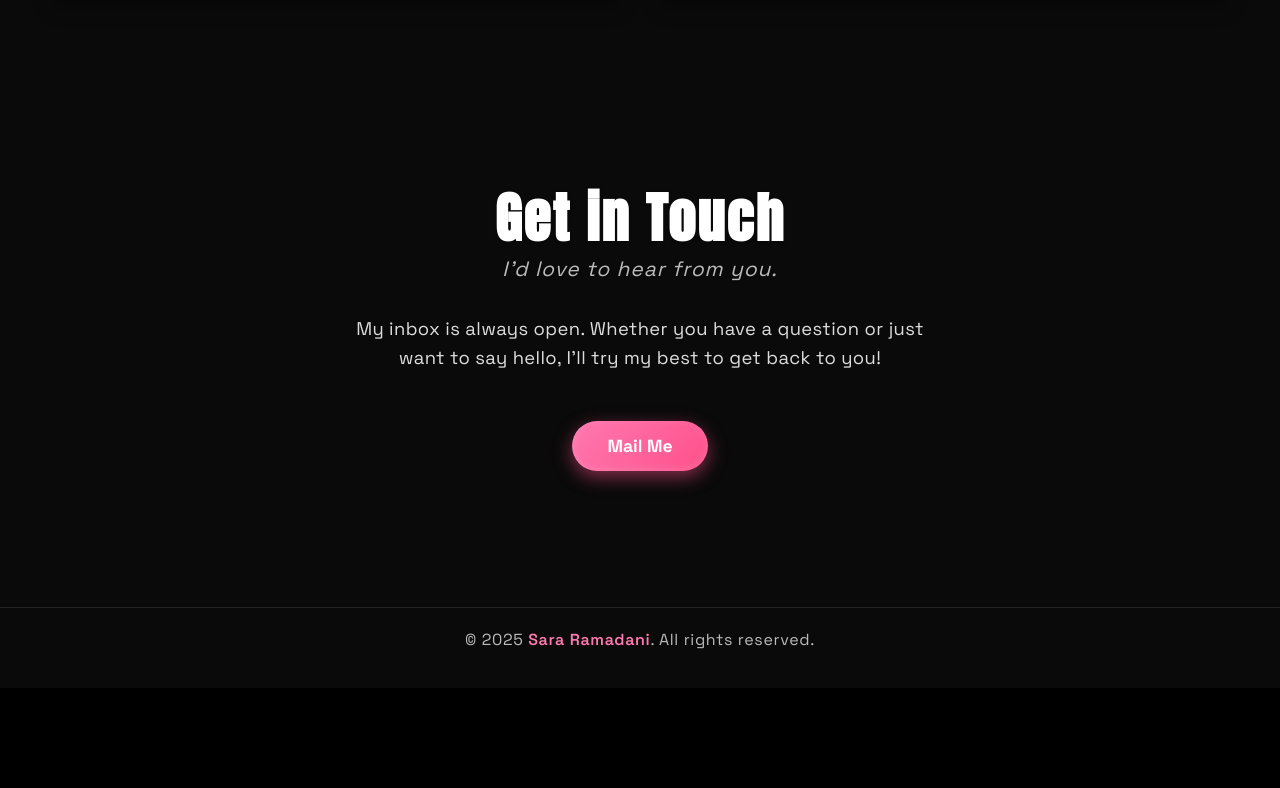
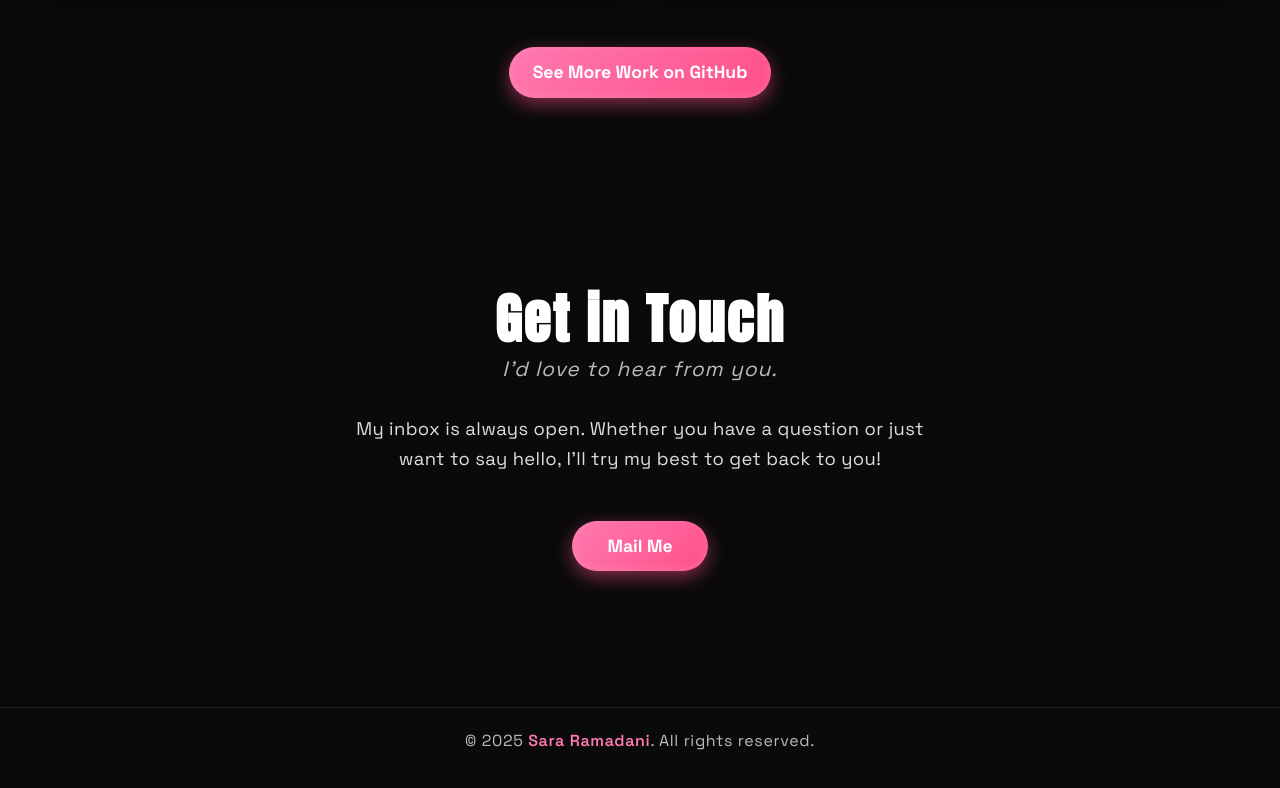
Before and after one commit to ssaraa-ra/Personal-Portfolio, a plain HTML site: page Personal-Portfolio/index.html in a window 1280 px wide. Shown: the part 3392-4180 px from the top of the page. Before the commit the page ends 4080 px from the top, so only its background shows below. Drawn offline with nearby package versions, Linux system fonts and the light colour scheme.

Commit message:
Update index.html

```diff
--- a/Personal-Portfolio/index.html
+++ b/Personal-Portfolio/index.html
@@ -358,8 +358,19 @@
 
 
         </div>
+
+        <div style="text-align: center; margin-top: 50px;" data-aos="fade-up" data-aos-delay="400">
+          <a href="https://github.com/ssaraa-ra" class="btn btn-mail" target="_blank" rel="noopener"
+             style="display: inline-block; padding: 12px 24px;">
+            See More Work on GitHub
+          </a>
+        </div>
+
       </div>
+
     </section>
+
+
 
 
 
@@ -375,7 +386,7 @@
           <p class="contact-intro">
             My inbox is always open. Whether you have a question or just want to say hello, I'll try my best to get back to you!
           </p>
-          <a href="mailto:ramadanisaraaa@gmail.com" class="btn btn-mail" target="_blank" rel="noopener" data-aos="fade-up" data-aos-delay="400">
+          <a href="mailto:ramadanisaraaa@gmail.com" class="btn btn-mail" target="_blank" rel="noopener" >
             Mail Me
           </a>
         </header>
```
